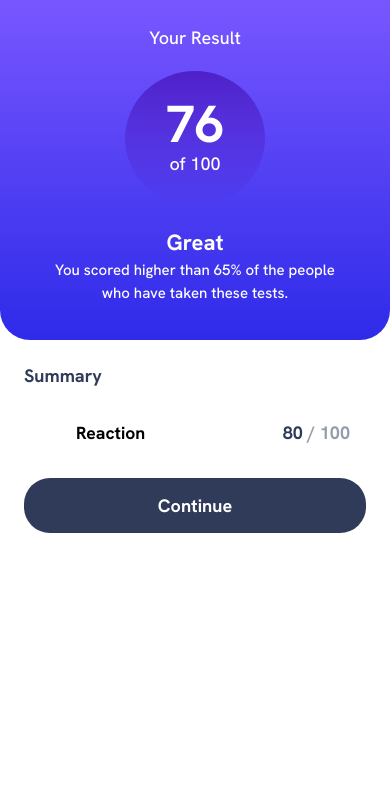
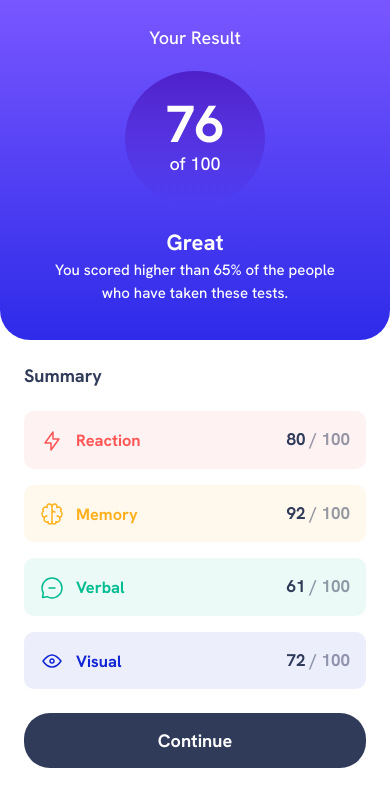
Before and after one commit to PaylemanC/frontendmentor--Angular, an Angular app: page /results-summary in a window 390 px wide. Shown: the top 806 px of the page. Built offline with nearby package versions, Linux system fonts and the light colour scheme.

Commit message:
Finish summary__test cards and version mobile

```diff
--- a/src/app/newbie/results-summary/results-summary.component.html
+++ b/src/app/newbie/results-summary/results-summary.component.html
@@ -14,26 +14,36 @@
     <div class="summary">
       <h2 class="summary__title">Summary</h2>
       <div class="summary__tests-container">
-        <div class="summary__test">
+        <div class="summary__test reaction">
           <span class="summary__test-name">
             <span class="summary__test-icon"></span>
             <h3>Reaction</h3>
           </span>
           <p class="summary__test-punctuation"><span>80</span><span> / 100</span></p>
         </div>
+        <div class="summary__test memory">
+          <span class="summary__test-name">
+            <span class="summary__test-icon"></span>
+            <h3>Memory</h3>
+          </span>
+          <p class="summary__test-punctuation"><span>92</span><span> / 100</span></p>
+        </div>
+        <div class="summary__test verbal">
+          <span class="summary__test-name">
+            <span class="summary__test-icon"></span>
+            <h3>Verbal</h3>
+          </span>
+          <p class="summary__test-punctuation"><span>61</span><span> / 100</span></p>
+        </div>
+        <div class="summary__test visual">
+          <span class="summary__test-name">
+            <span class="summary__test-icon"></span>
+            <h3>Visual</h3>
+          </span>
+          <p class="summary__test-punctuation"><span>72</span><span> / 100</span></p>
+        </div>
         <button class="summary__btn-continue">Continue</button>
       </div>
     </div>
-    <!-- Reaction
-    80 / 100
-
-    Memory
-    92 / 100
-
-    Verbal
-    61 / 100
-
-    Visual
-    72 / 100 -->
   </div>
 </div>
--- a/src/app/newbie/results-summary/results-summary.component.scss
+++ b/src/app/newbie/results-summary/results-summary.component.scss
@@ -1,9 +1,9 @@
 @import url('https://fonts.googleapis.com/css2?family=Hanken+Grotesk:wght@500;700;800&display=swap');
 
-$light-red: hsl(0, 100%, 67%);
-$orangey-yellow: hsl(39, 100%, 56%);
-$green-teal: hsl(166, 100%, 37%);
-$cobalt-blue: hsl(234, 85%, 45%);
+// $light-red: hsl(0, 100%, 67%);
+// $orangey-yellow: hsl(39, 100%, 56%);
+// $green-teal: hsl(166, 100%, 37%);
+// $cobalt-blue: hsl(234, 85%, 45%);
 
 $light-slate-blue: hsl(252, 100%, 67%); // (background)
 $light-royal-blue: hsl(241, 81%, 54%); // (background)
@@ -79,7 +79,7 @@ p {
     font-weight: bold;
     font-size: 1.8rem;
     color: $dark-gray-blue;
-    margin-bottom: 16px;
+    margin-bottom: 24px;
   }
 }
 
@@ -92,7 +92,7 @@ p {
 .summary__test {
   display: flex;
   justify-content: space-between;
-  align-items: center;
+  align-items: flex-end;
   padding: 16px;
   border-radius: 10px;
   .summary__test-name {
@@ -104,15 +104,47 @@ p {
       width: 24px;
       height: 24px;
     }
-    font-size: 1.5rem;
+    font-size: 1.4rem;
     font-weight: bold;
   }
   .summary__test-punctuation {
     font-weight: bold;
     color: $dark-gray-blue;
+    font-size: 1.7rem;
     & span:nth-child(2){
       opacity: 50%;
     }
+  }
+}
+
+@mixin test ($color, $icon) {
+    color: $color;
+    background-color: rgba($color, 0.08);
+    .summary__test-icon {
+      background: url('assets/images/#{$icon}.svg') no-repeat center / contain;
+    }
+}
+
+.summary__test {
+  $light-red: hsl(0, 100%, 67%);
+  $orangey-yellow: hsl(39, 100%, 56%);
+  $green-teal: hsl(166, 100%, 37%);
+  $cobalt-blue: hsl(234, 85%, 45%);
+
+  &.reaction {
+    @include test($light-red, 'icon-reaction');
+  }
+
+  &.memory {
+    @include test($orangey-yellow, 'icon-memory');
+  }
+
+  &.verbal {
+    @include test($green-teal, 'icon-verbal');
+  }
+
+  &.visual {
+    @include test($cobalt-blue, 'icon-visual');
   }
 }
 
@@ -124,6 +156,7 @@ p {
   padding: 16px 32px;
   font-size: 1.8rem;
   font-weight: bold;
+  margin-top: 8px;
 }
 
 //Mobile: 375px, Desktop: 1440px
```
